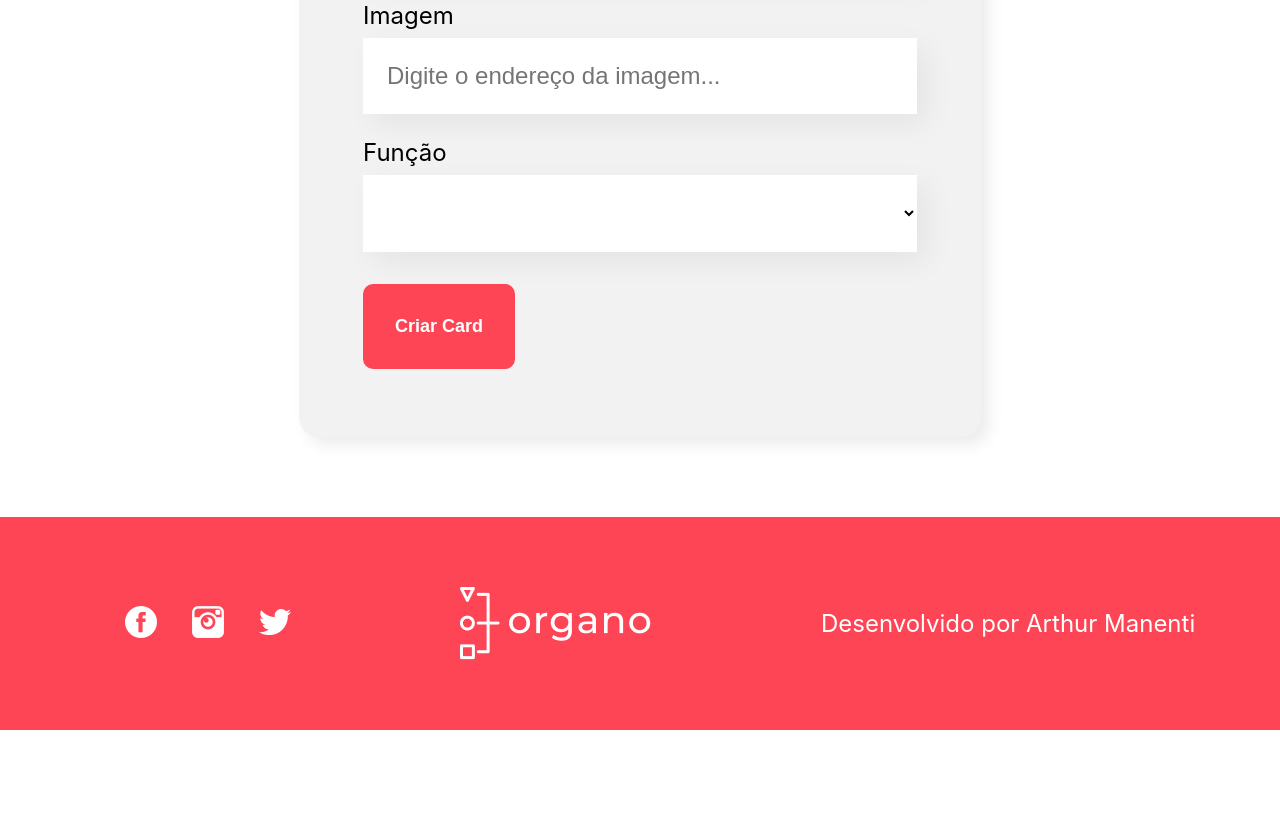
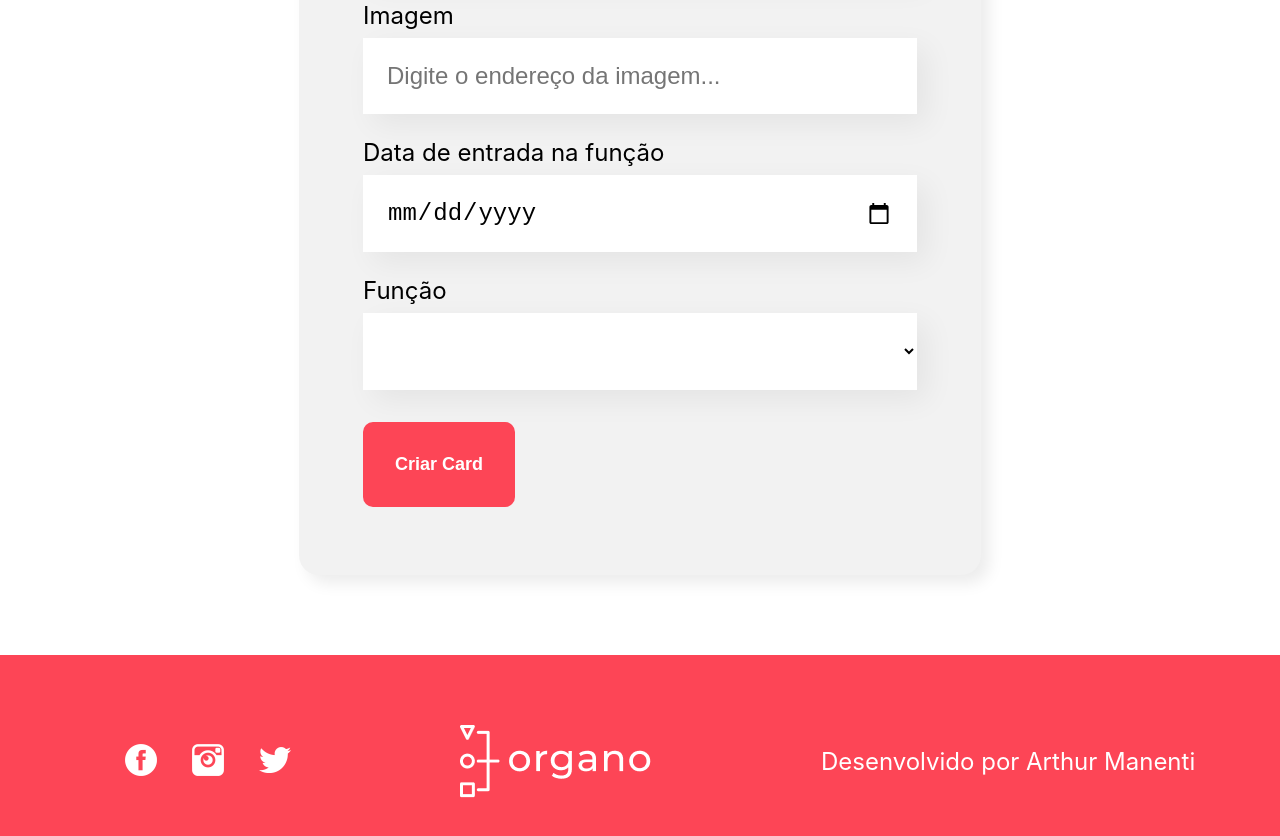
Before and after one commit to noname697/Organo-TypeScript, a React (Create React App) app: page / in a window 1280 px wide. Shown: the part 960-1796 px from the top of the page. Before the commit the page ends 1690 px from the top, so only its background shows below. Built offline with nearby package versions, Linux system fonts and the light colour scheme.

Commit message:
Toques Finais

```diff
--- a/src/componentes/Agente/index.tsx
+++ b/src/componentes/Agente/index.tsx
@@ -5,9 +5,10 @@ interface AgenteProps {
   imagem: string;
   funcao: string;
   corDeFundo: string;
+  data: string;
 }
 
-const Agente = ({ nome, imagem, funcao, corDeFundo }: AgenteProps) => {
+const Agente = ({ nome, imagem, funcao, corDeFundo, data }: AgenteProps) => {
   return (
     <div className="agente">
       <div className="cabecalho" style={{ backgroundColor: corDeFundo }}>
@@ -16,6 +17,7 @@ const Agente = ({ nome, imagem, funcao, corDeFundo }: AgenteProps) => {
       <div className="rodape">
         <h4>{nome}</h4>
         <h5>{funcao}</h5>
+        <h5>{new Date(data).toLocaleDateString()}</h5>
       </div>
     </div>
   );
--- a/src/componentes/CampoTexto/index.tsx
+++ b/src/componentes/CampoTexto/index.tsx
@@ -6,6 +6,7 @@ interface CampoTextoProps {
   label: string;
   valor: string;
   obrigatorio?: boolean;
+  tipo?: "date" | "text" | "password" | "email" | "number";
 }
 
 const CampoTexto = ({
@@ -14,6 +15,7 @@ const CampoTexto = ({
   placeholder,
   valor,
   obrigatorio = false,
+  tipo = "text",
 }: CampoTextoProps) => {
   const aoDigitado = (e: React.ChangeEvent<HTMLInputElement>) => {
     aoAlterado(e.target.value);
@@ -23,6 +25,7 @@ const CampoTexto = ({
     <div className="campo-texto">
       <label>{label}</label>
       <input
+        type={tipo}
         value={valor}
         onChange={aoDigitado}
         required={obrigatorio}
--- a/src/componentes/Formulario/index.tsx
+++ b/src/componentes/Formulario/index.tsx
@@ -15,6 +15,7 @@ const Formulario = (props: FormularioProps) => {
   const [genero, setGenero] = useState("");
   const [imagem, setImagem] = useState("");
   const [funcao, setFuncao] = useState("");
+  const [data, setData] = useState("");
 
   const aoSalvar = (e: React.FormEvent<HTMLFormElement>) => {
     e.preventDefault();
@@ -23,11 +24,13 @@ const Formulario = (props: FormularioProps) => {
       genero: genero,
       imagem: imagem,
       funcao: funcao,
+      data: data,
     });
     setNome("");
     setGenero("");
     setImagem("");
     setFuncao("");
+    setData("");
   };
 
   return (
@@ -52,6 +55,13 @@ const Formulario = (props: FormularioProps) => {
           valor={imagem}
           aoAlterado={(valor) => setImagem(valor)}
         />
+        <CampoTexto
+          label="Data de entrada na função"
+          placeholder=""
+          valor={data}
+          tipo="date"
+          aoAlterado={(valor) => setData(valor)}
+        />
         <ListaSuspensa
           obrigatorio={true}
           label="Função"
--- a/src/componentes/Funcao/index.tsx
+++ b/src/componentes/Funcao/index.tsx
@@ -24,6 +24,7 @@ const Funcao = (props: TimeProps) => {
             nome={agente.nome}
             funcao={agente.funcao}
             imagem={agente.imagem}
+            data={agente.data}
           />
         ))}
       </div>
--- a/src/shared/interfaces/IAgente.ts
+++ b/src/shared/interfaces/IAgente.ts
@@ -2,5 +2,6 @@ export interface IAgente {
   nome: string;
   funcao: string;
   imagem: string;
+  data: string;
   genero?: string;
 }
```
